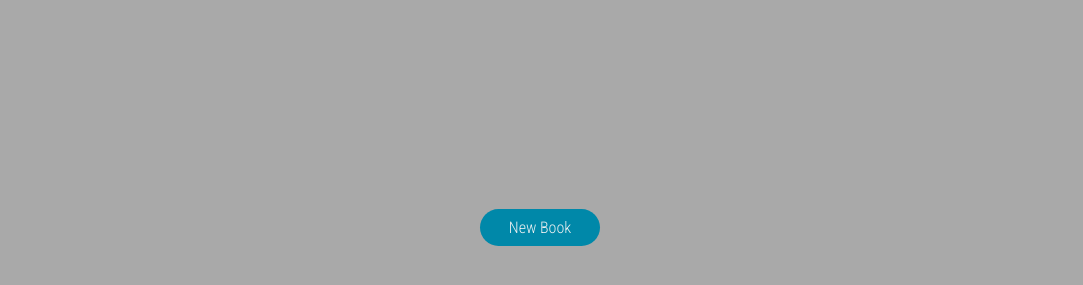
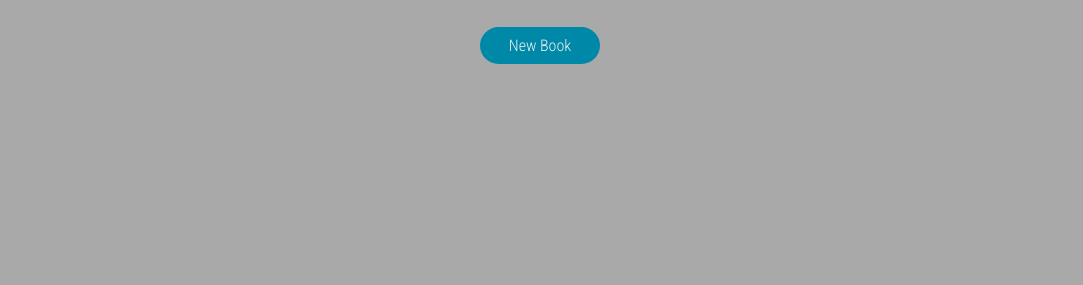
Before and after one commit to Lulay27/Library, a plain HTML site: page index.html in a window 1280 px wide. Shown: the part 91-376 px from the top of the page, without its empty margins (100-1183 px from the left). Drawn offline with Linux system fonts and the light colour scheme.

Commit message:
changed main height to auto

```diff
--- a/style.css
+++ b/style.css
@@ -63,7 +63,7 @@ button:hover, input[type=submit] {
                                 /* main new book button to add books */
 
 main {
-    height: 400px;
+    height: auto;
     display: flex;
     justify-content: center;
     align-items: center;
```
